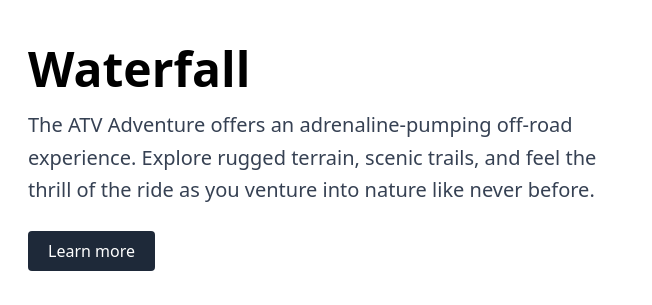
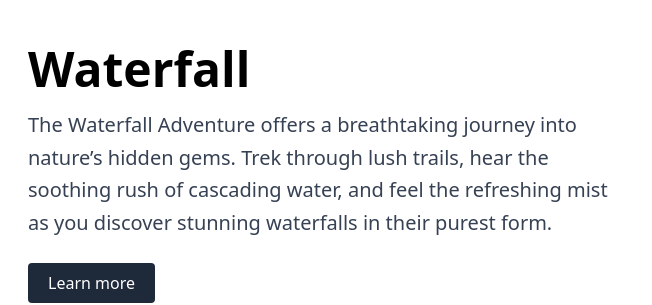
Before and after one commit to Kerbi-Diaz/Del-Hamor, a website: page amenities.html in a window 1280 px wide. Shown: the part 3187-3492 px from the top of the page, 628-1280 px from the left. Drawn offline with nearby package versions, Linux system fonts and the light colour scheme.

Commit message:
Update amenities.html

```diff
--- a/amenities.html
+++ b/amenities.html
@@ -406,8 +406,7 @@
       <div class="md:w-1/2">
         <h2 class="text-5xl font-bold mb-4">Waterfall</h2>
         <p class="text-xl text-gray-700 mb-6 leading-relaxed font-light">
-          The ATV Adventure offers an adrenaline-pumping off-road experience. Explore rugged terrain, scenic trails, and feel the thrill of the ride as you venture into nature like never before.
-        </p>
+The Waterfall Adventure offers a breathtaking journey into nature’s hidden gems. Trek through lush trails, hear the soothing rush of cascading water, and feel the refreshing mist as you discover stunning waterfalls in their purest form.        </p>
         <a
           href="#"
           class="inline-block bg-gray-800 text-white px-5 py-2 rounded hover:bg-gray-700 transition"
```
